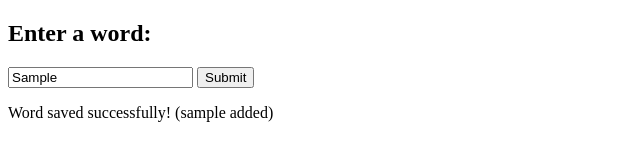
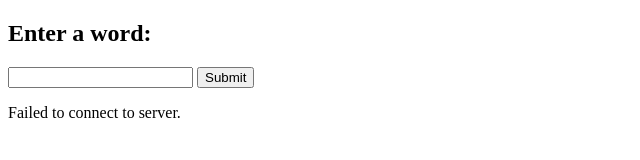
Before and after one commit to TheMarceloS/tradecodes, a plain HTML site: page index.html in a window 1280 px wide. Both pictures are taken after typing "Sample" into the empty fields and a click on the button "Submit". Shown: the whole page, without its empty margins (0-640 px from the left). Drawn offline with Linux system fonts and the light colour scheme; no server answers.

Commit message:
Update index.html

```diff
--- a/index.html
+++ b/index.html
@@ -3,12 +3,6 @@
 <head>
   <meta charset="UTF-8">
   <title>Word Submitter</title>
-  <script src="https://cdn.jsdelivr.net/npm/emailjs-com@2/dist/email.min.js"></script>
-  <script>
-    (function(){
-      emailjs.init("YOUR_USER_ID"); // 🔐 Replace with your EmailJS user ID
-    })();
-  </script>
 </head>
 <body>
   <h2>Enter a word:</h2>
@@ -17,57 +11,37 @@
   <p id="response"></p>
 
   <script>
-    const responses = [
-      "Nice choice!",
-      "That's an interesting word!",
-      "Cool, added!",
-      "Good pick!",
-      "Word saved successfully!"
-    ];
+    const backendURL = 'https://your-backend.onrender.com'; // ← change this
 
-    function getStoredWords() {
-      return JSON.parse(localStorage.getItem('words')) || [];
-    }
-
-    function saveWord(word) {
-      const words = getStoredWords();
-      words.push(word);
-      localStorage.setItem('words', JSON.stringify(words));
-    }
-
-    function handleWord() {
+    async function handleWord() {
       const input = document.getElementById("wordInput");
-      const word = input.value.trim().toLowerCase();
+      const word = input.value.trim();
       const output = document.getElementById("response");
-      const words = getStoredWords();
 
       if (!word) {
         output.innerText = "Please enter a word.";
         return;
       }
 
-      if (words.includes(word)) {
-        output.innerText = `"${word}" already exists! Try another word.`;
-        return;
+      try {
+        const res = await fetch(`${backendURL}/submit-word`, {
+          method: 'POST',
+          headers: { 'Content-Type': 'application/json' },
+          body: JSON.stringify({ word })
+        });
+
+        const data = await res.json();
+
+        if (!res.ok) {
+          output.innerText = data.error || 'Something went wrong.';
+        } else {
+          output.innerText = data.message;
+        }
+      } catch (err) {
+        output.innerText = 'Failed to connect to server.';
       }
 
-      saveWord(word);
-      const reply = responses[Math.floor(Math.random() * responses.length)];
-      output.innerText = `${reply} (${word} added)`;
-
-      sendEmail(word);
-      input.value = "";
-    }
-
-    function sendEmail(word) {
-      emailjs.send("YOUR_SERVICE_ID", "YOUR_TEMPLATE_ID", {
-        word: word,
-      })
-      .then(() => {
-        console.log("Email sent!");
-      }, (error) => {
-        console.error("Email error:", error);
-      });
+      input.value = '';
     }
   </script>
 </body>
```
